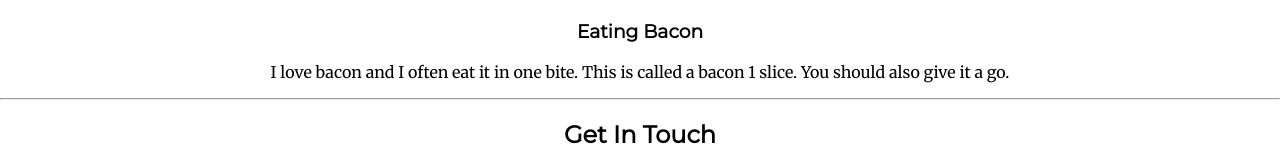
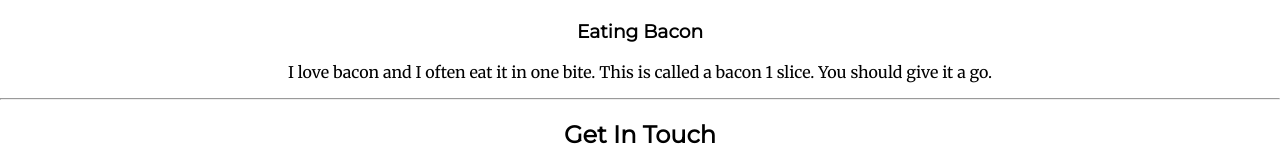
Before and after one commit to Alexg42/cv, a plain HTML site: page index.html in a window 1280 px wide. Shown: the part 1582-1734 px from the top of the page. Drawn offline with Linux system fonts and the light colour scheme.

Commit message:
Update index.html

```diff
--- a/index.html
+++ b/index.html
@@ -85,7 +85,7 @@
       <div class="skill-row">
         <img class="bacon" src="bacon.png" style = "width: 200px; height: 200px; border-radius: 50%;" alt="Bacon Image">
         <h3>Eating Bacon</h3>
-        <p>I love bacon and I often eat it in one bite. This is called a bacon 1 slice. You should also give it a go. </p>
+        <p>I love bacon and I often eat it in one bite. This is called a bacon 1 slice. You should give it a go. </p>
       </div>
     </div>
     <hr>
```
